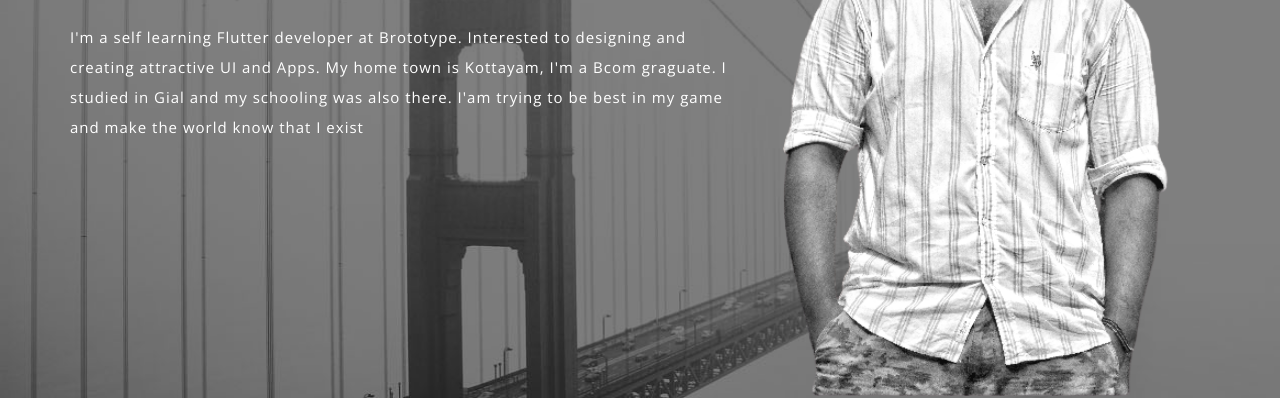
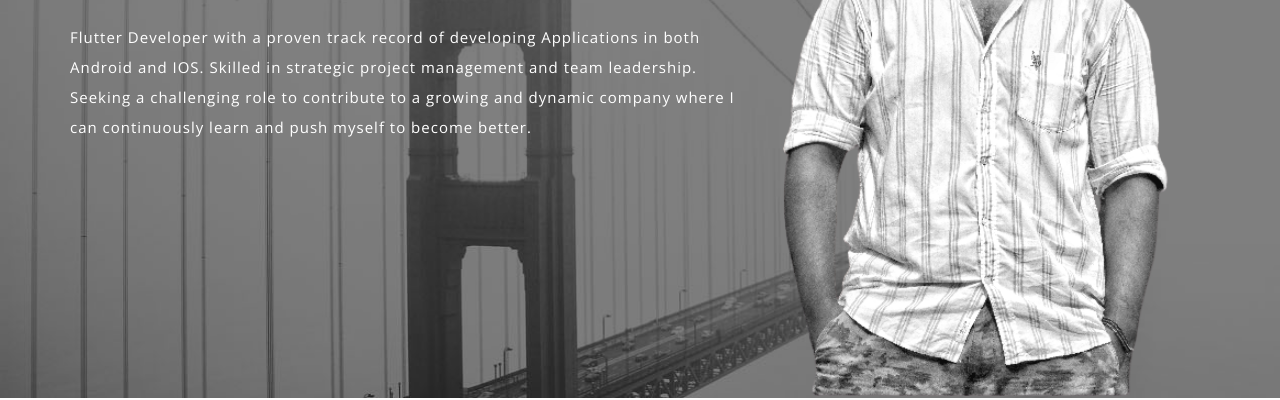
Before and after one commit to anandhuc/potfolio, a plain HTML site: page index.html in a window 1280 px wide. Shown: the part 408-808 px from the top of the page. Drawn offline with nearby package versions, Linux system fonts and the light colour scheme.

Commit message:
edited the bio

```diff
--- a/index.html
+++ b/index.html
@@ -108,9 +108,7 @@
 					<h5>Hi</h5>
 					<h2>My name is <span>Anandhu</span></h2>
 					<h4>Flutter Developer</h4>
-					<p> I'm a self learning Flutter developer at Brototype. Interested to designing and creating attractive UI and Apps.
-						My home town is Kottayam, I'm a Bcom graguate. I studied in Gial and my schooling was also there.
-						 I'am trying to be best in my game and make the world know that I exist </p>
+					<p> Flutter Developer with a proven track record of developing Applications in both Android and IOS. Skilled in strategic project management and team leadership. Seeking a challenging role to contribute to a growing and dynamic company where I can continuously learn and push myself to become better. </p>
 					<!-- <a href="#"> Read More </a> -->
 				</div>
 				<div class="col-md-5 image_margin">
```
